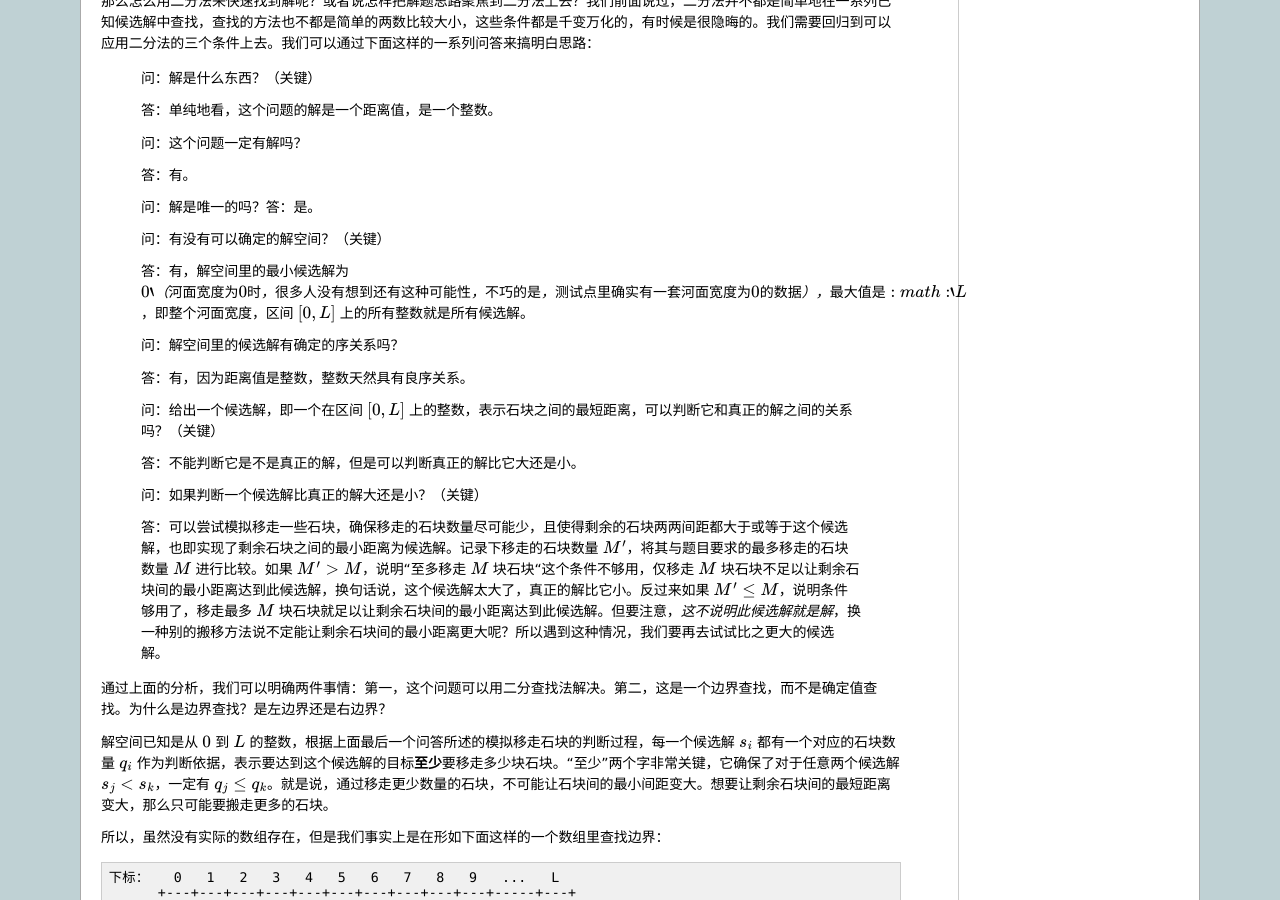
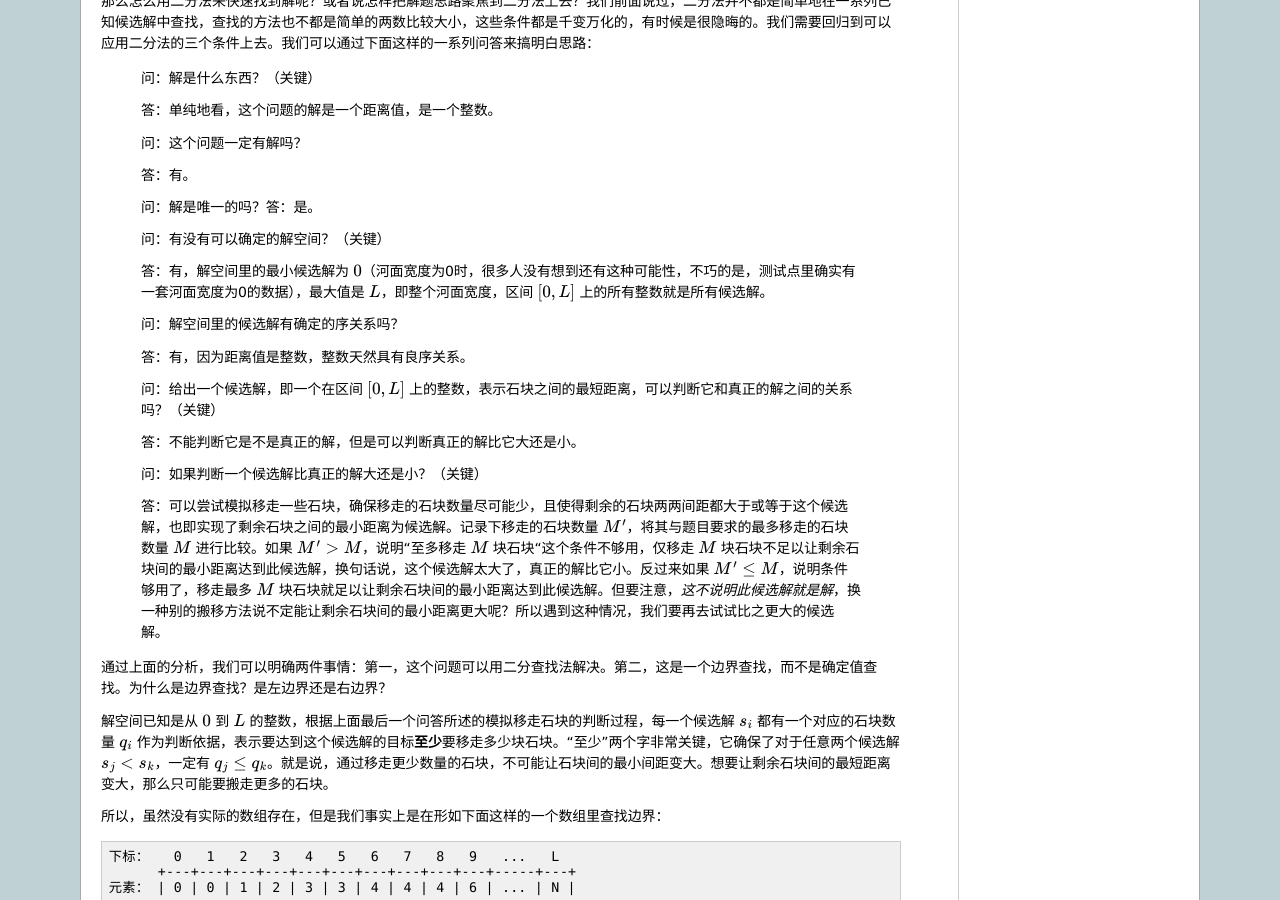
Before and after one commit to majorli/algo_guide, a Sphinx documentation site: the page built from source/ch02/sec04/248_p2678.rst, in a window 1280 px wide and 900 px high, scrolled down 1132 px. Built offline with Sphinx 7.4.7, drawn with Linux system fonts in a browser that asks for light colours; formulas are drawn with MathJax 3.

Commit message:
20200310_2344_bug_fixed

```diff
--- a/source/ch02/sec04/248_p2678.rst
+++ b/source/ch02/sec04/248_p2678.rst
@@ -71,7 +71,7 @@
 
    问：有没有可以确定的解空间？（关键）
 
-   答：有，解空间里的最小候选解为 :math:`0`（河面宽度为0时，很多人没有想到还有这种可能性，不巧的是，测试点里确实有一套河面宽度为0的数据），最大值是 :math:`L`，即整个河面宽度，区间 :math:`[0,L]` 上的所有整数就是所有候选解。
+   答：有，解空间里的最小候选解为 :math:`0`\ （河面宽度为0时，很多人没有想到还有这种可能性，不巧的是，测试点里确实有一套河面宽度为0的数据），最大值是 :math:`L`，即整个河面宽度，区间 :math:`[0,L]` 上的所有整数就是所有候选解。
 
    问：解空间里的候选解有确定的序关系吗？
 
```
